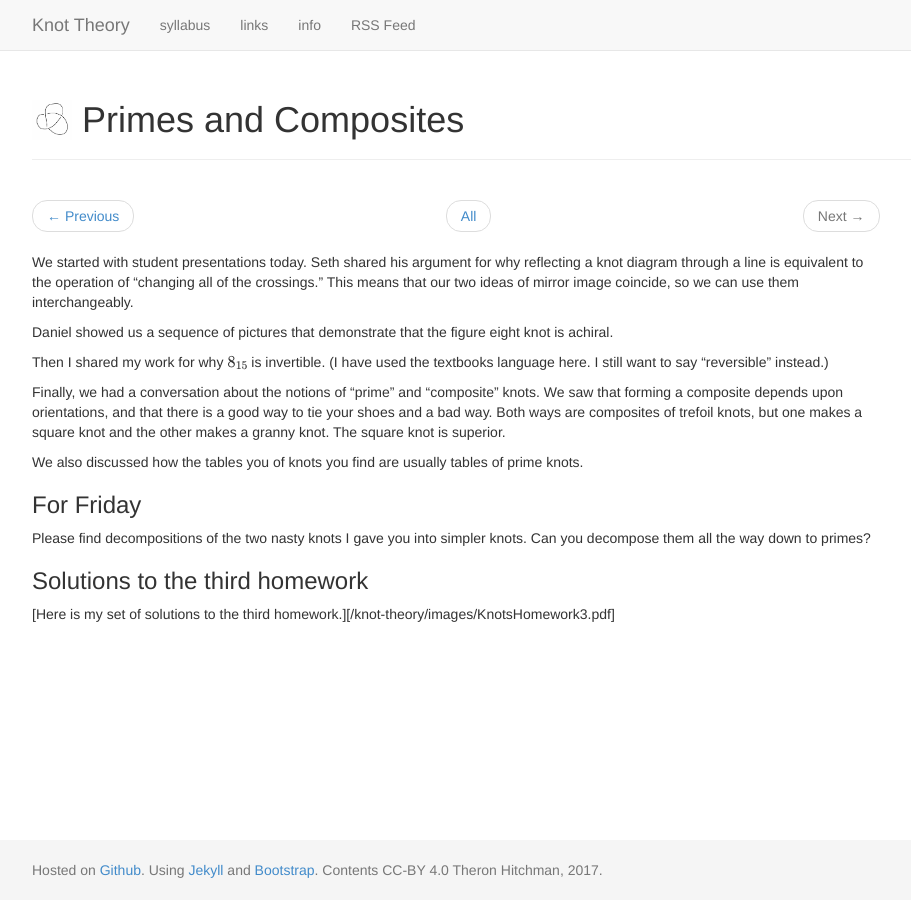
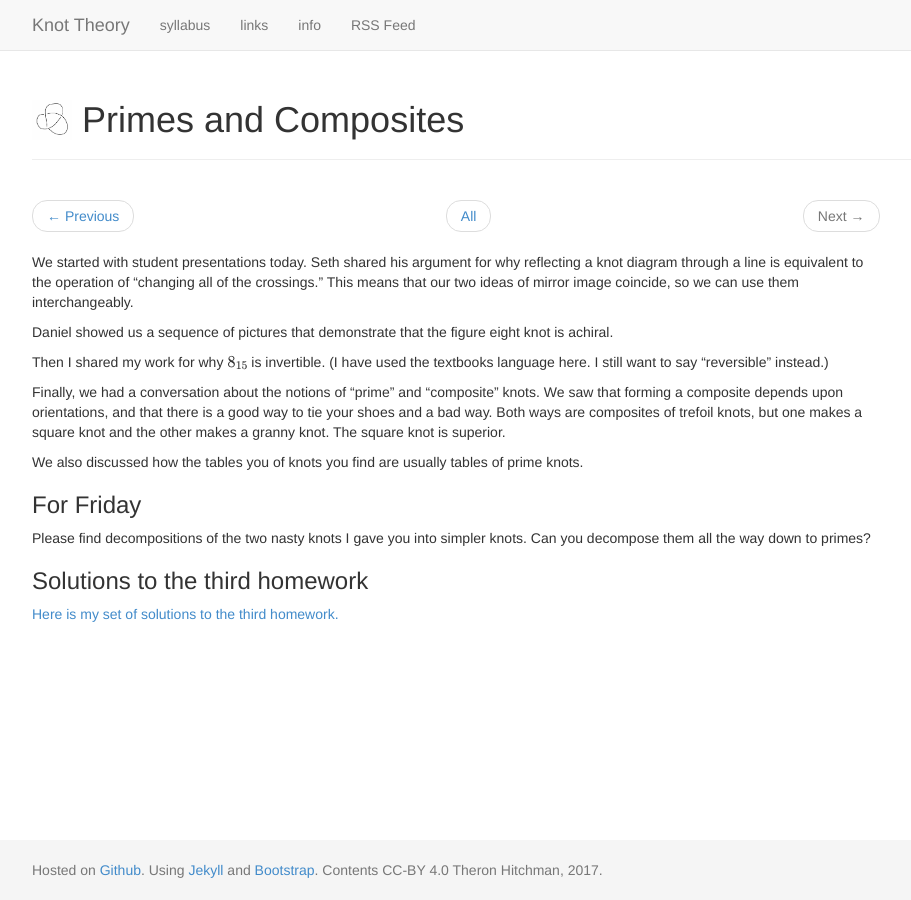
Before and after one commit to theronhitchman/knot-theory, a Jekyll site: the page built from _posts/2017-01-18-primes-composites.md, in a window 1280 px wide. Shown: the whole page, without its empty margins (38-949 px from the left). Built offline with Jekyll 4.4.1, drawn with Linux system fonts in a browser that asks for light colours; nearby versions of some CDN libraries; formulas are drawn with MathJax 3.

Commit message:
correct link in 1/18 post

```diff
--- a/_posts/2017-01-18-primes-composites.md
+++ b/_posts/2017-01-18-primes-composites.md
@@ -31,4 +31,4 @@ Can you decompose them all the way down to primes?
 
 ### Solutions to the third homework
 
-[Here is my set of solutions to the third homework.][{{site.baseurl}}/images/KnotsHomework3.pdf]
+[Here is my set of solutions to the third homework.]({{site.baseurl}}/images/KnotsHomework3.pdf)
```
